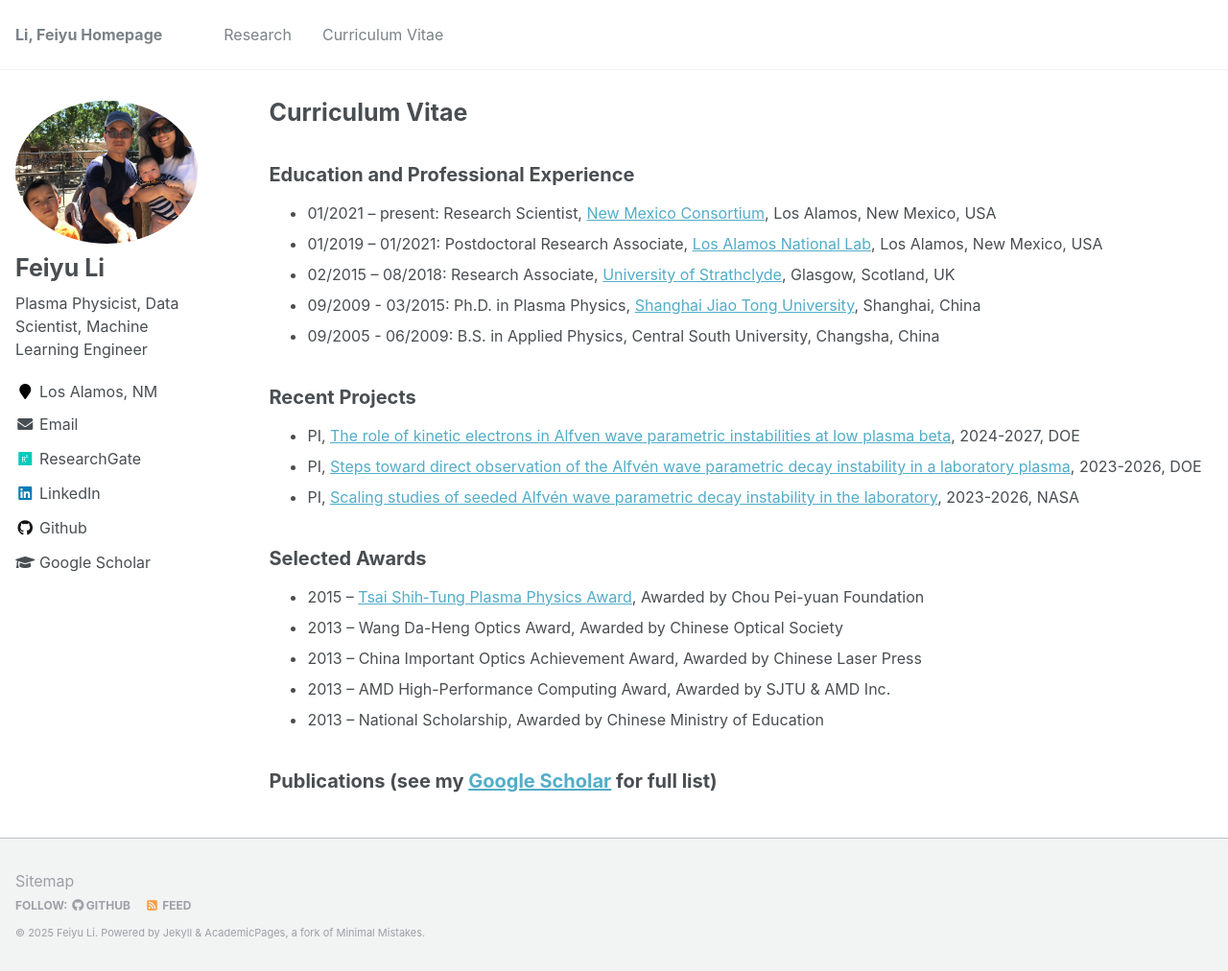
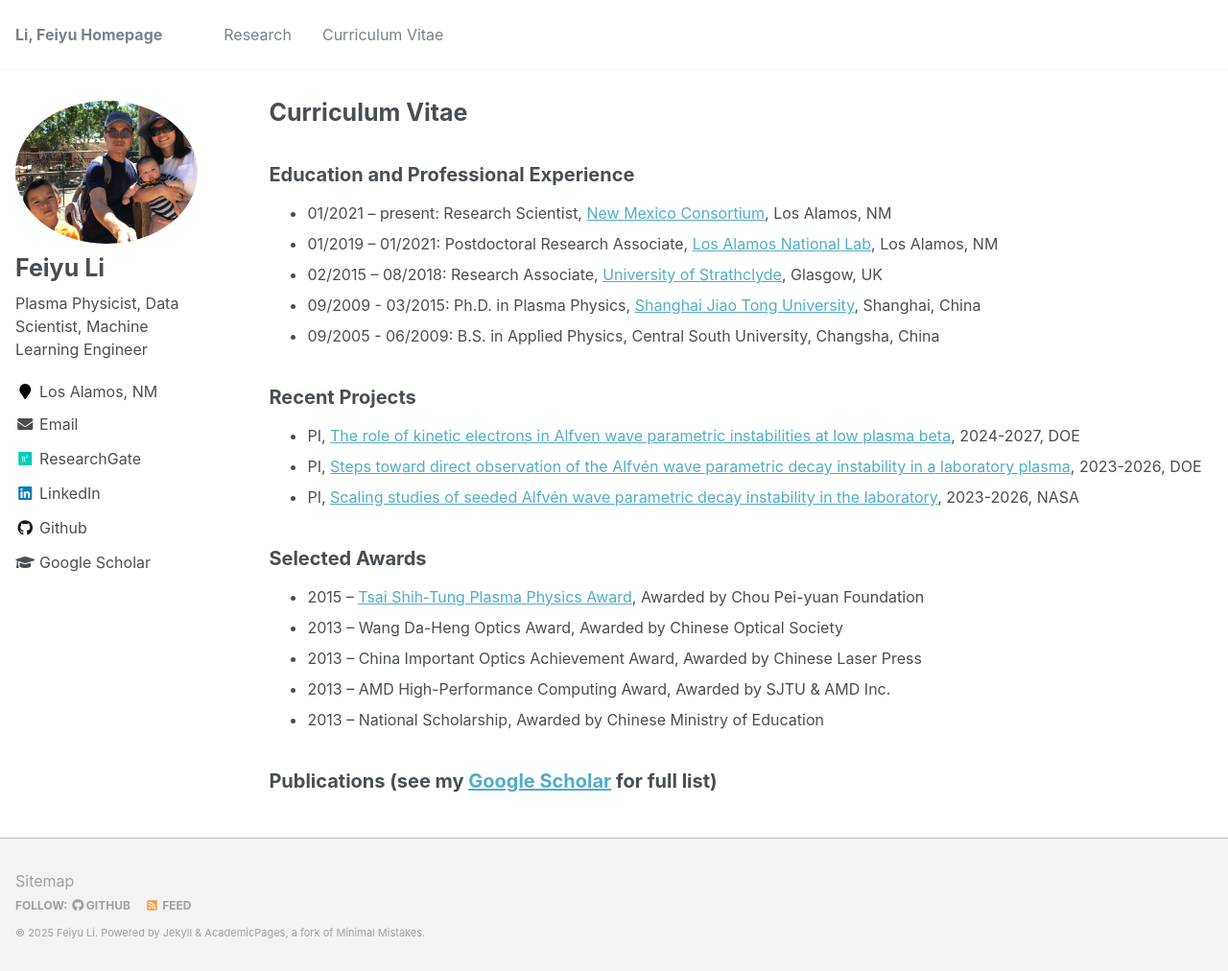
Before and after one commit to fyli16/fyli16.github.io, a Jekyll site: the page built from _pages/cv.md, in a window 1280 px wide and 1012 px high. Shown: the whole window at 96% size. Built offline with Jekyll 4.4.1, drawn with Linux system fonts in a browser that asks for light colours.

Commit message:
update cv

```diff
--- a/_pages/cv.md
+++ b/_pages/cv.md
@@ -11,9 +11,9 @@
 
 
 ## Education and Professional Experience
-* 01/2021 – present: Research Scientist, [New Mexico Consortium](https://newmexicoconsortium.org/), Los Alamos, New Mexico, USA
-* 01/2019 – 01/2021: Postdoctoral Research Associate, [Los Alamos National Lab](https://www.lanl.gov/org/ddste/aldsc/theoretical/applied-mathematics-plasma-physics/index.php), Los Alamos, New Mexico, USA
-* 02/2015 – 08/2018: Research Associate, [University of Strathclyde](https://silis.phys.strath.ac.uk/index.htm), Glasgow, Scotland, UK
+* 01/2021 – present: Research Scientist, [New Mexico Consortium](https://newmexicoconsortium.org/), Los Alamos, NM
+* 01/2019 – 01/2021: Postdoctoral Research Associate, [Los Alamos National Lab](https://www.lanl.gov/org/ddste/aldsc/theoretical/applied-mathematics-plasma-physics/index.php), Los Alamos, NM
+* 02/2015 – 08/2018: Research Associate, [University of Strathclyde](https://silis.phys.strath.ac.uk/index.htm), Glasgow, UK
 * 09/2009 - 03/2015: Ph.D. in Plasma Physics, [Shanghai Jiao Tong University](https://llp.sjtu.edu.cn/), Shanghai, China
 * 09/2005 - 06/2009: B.S. in Applied Physics, Central South University, Changsha, China
 
```
